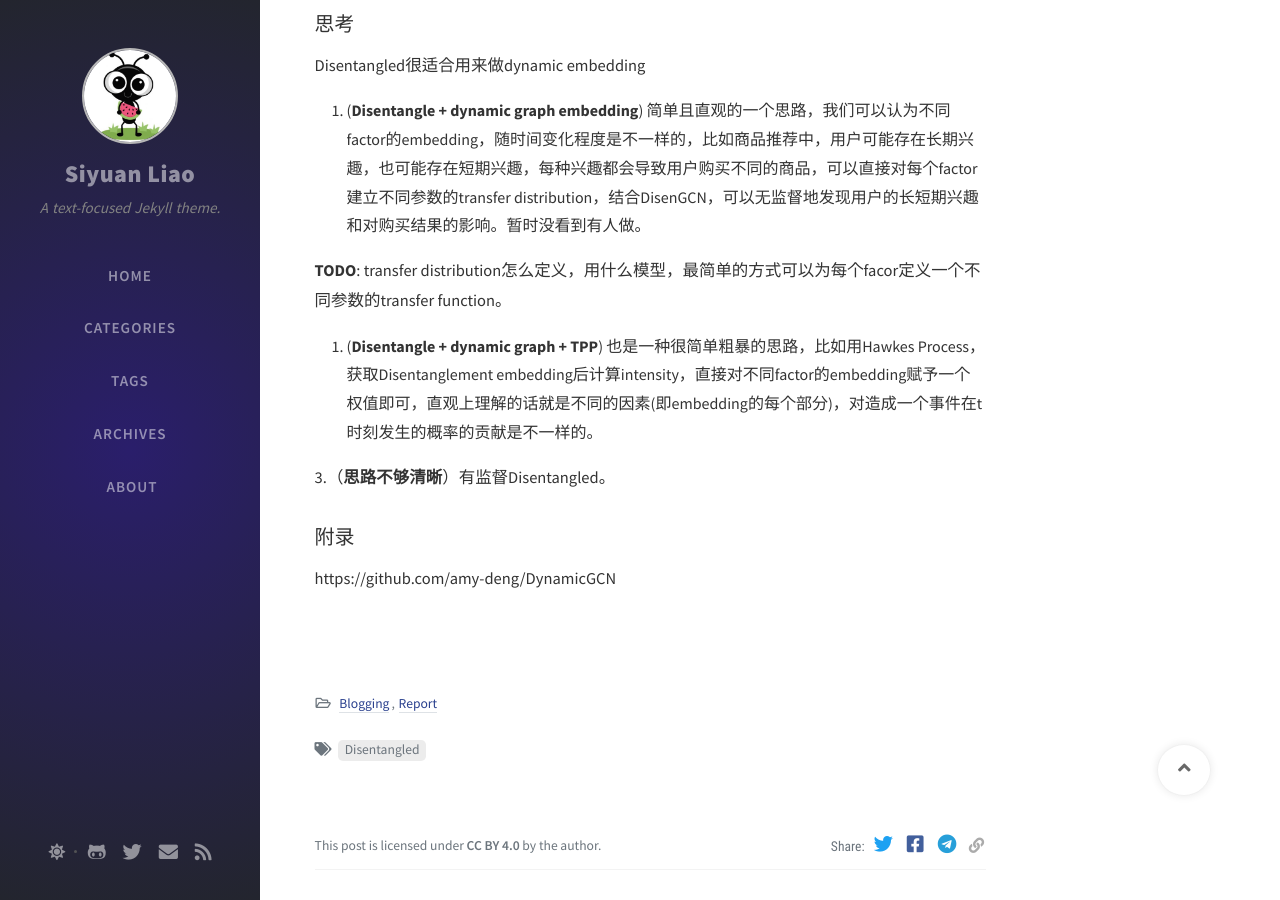
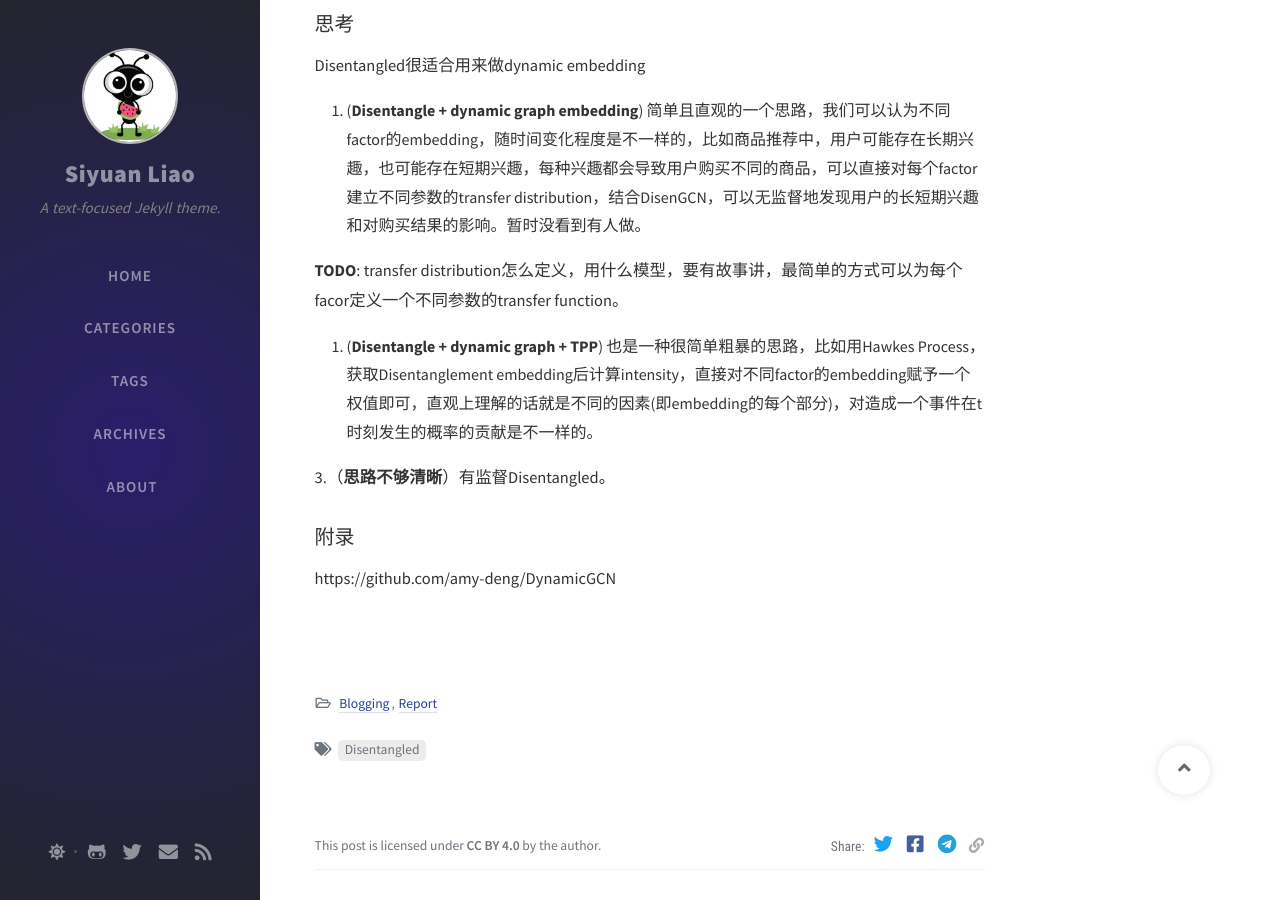
Before and after one commit to SeanLiaoy/seanliaoy.github.io, a Jekyll site: the page built from _posts/2020-10-04-disentangled.md, in a window 1280 px wide and 900 px high, scrolled down 1952 px. Built offline with Jekyll 4.4.1, drawn with Linux system fonts in a browser that asks for light colours; nearby versions of some CDN libraries; comment, search, counter and statistics services are not loaded.

Commit message:
修改文件: _posts/2020-10-04-disentangled.md

```diff
--- a/_posts/2020-10-04-disentangled.md
+++ b/_posts/2020-10-04-disentangled.md
@@ -78,7 +78,7 @@ Disentangled很适合用来做dynamic embedding
 
 1.  (**Disentangle + dynamic graph embedding**) 简单且直观的一个思路，我们可以认为不同factor的embedding，随时间变化程度是不一样的，比如商品推荐中，用户可能存在长期兴趣，也可能存在短期兴趣，每种兴趣都会导致用户购买不同的商品，可以直接对每个factor建立不同参数的transfer distribution，结合DisenGCN，可以无监督地发现用户的长短期兴趣和对购买结果的影响。暂时没看到有人做。
 
-**TODO**: transfer distribution怎么定义，用什么模型，最简单的方式可以为每个facor定义一个不同参数的transfer function。
+**TODO**: transfer distribution怎么定义，用什么模型，要有故事讲，最简单的方式可以为每个facor定义一个不同参数的transfer function。
 
 
 2. (**Disentangle + dynamic graph + TPP**) 也是一种很简单粗暴的思路，比如用Hawkes Process，获取Disentanglement embedding后计算intensity，直接对不同factor的embedding赋予一个权值即可，直观上理解的话就是不同的因素(即embedding的每个部分)，对造成一个事件在t时刻发生的概率的贡献是不一样的。
```
